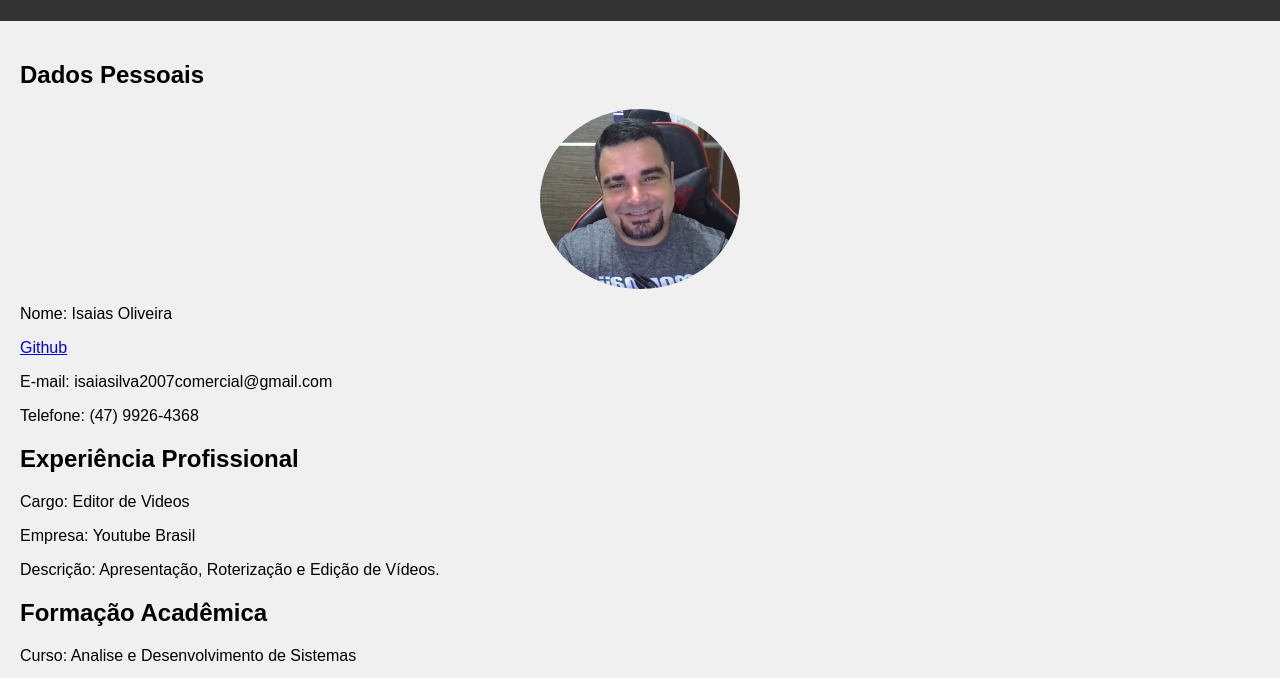
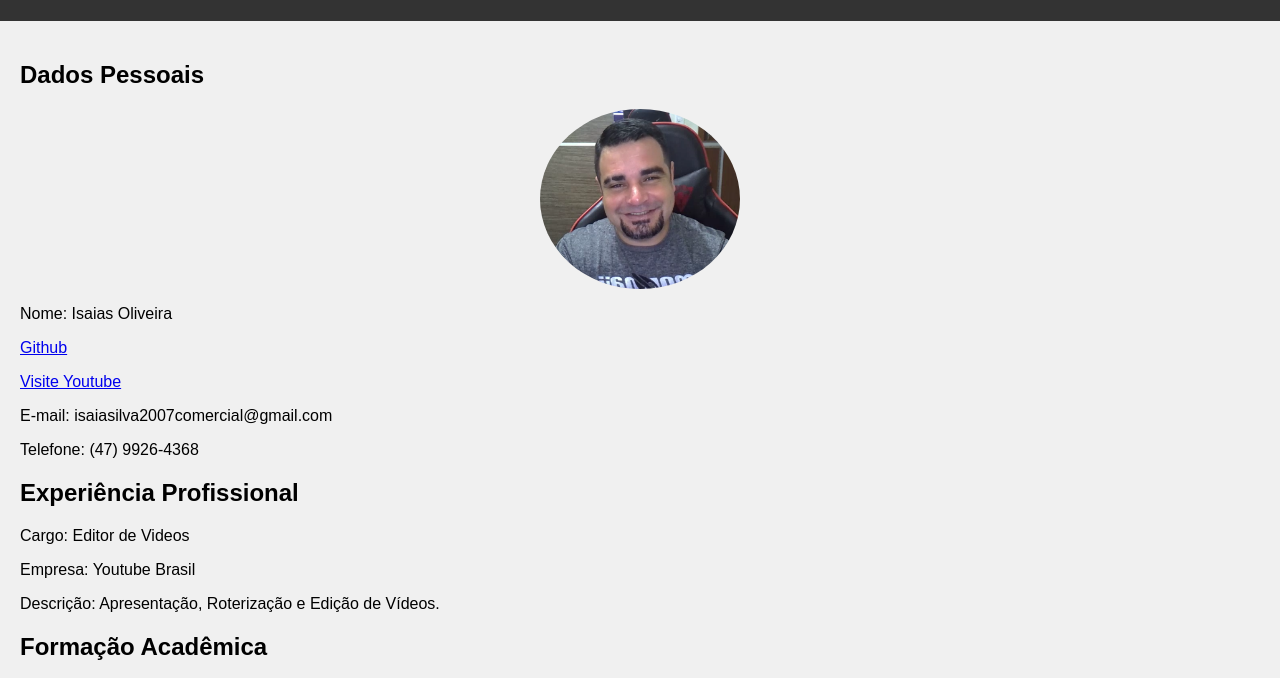
Before and after one commit to IsaiasOliveira2023/curriculum, a plain HTML site: page index.html in a window 1280 px wide. Shown: the part 99-777 px from the top of the page. Drawn offline with Linux system fonts and the light colour scheme.

Commit message:
Update index.html

```diff
--- a/index.html
+++ b/index.html
@@ -37,7 +37,8 @@
         <h2>Dados Pessoais</h2>
         <img id="profile-image" src="Imagem/img.png" alt="Foto de Perfil">
         <p>Nome: Isaias Oliveira</p>
-        <p><a href="https://github.com/IsaiasOliveira2023/">Github</a></p>
+        <p><a href="https://github.com/IsaiasOliveira2023/">Github</a></p> <p><a href="https://www.youtube.com/@OliveiraIsaias23/featured/">Visite Youtube </a></p>
+
         <p>E-mail: isaiasilva2007comercial@gmail.com</p>
         <p>Telefone: (47) 9926-4368</p>
 
```
